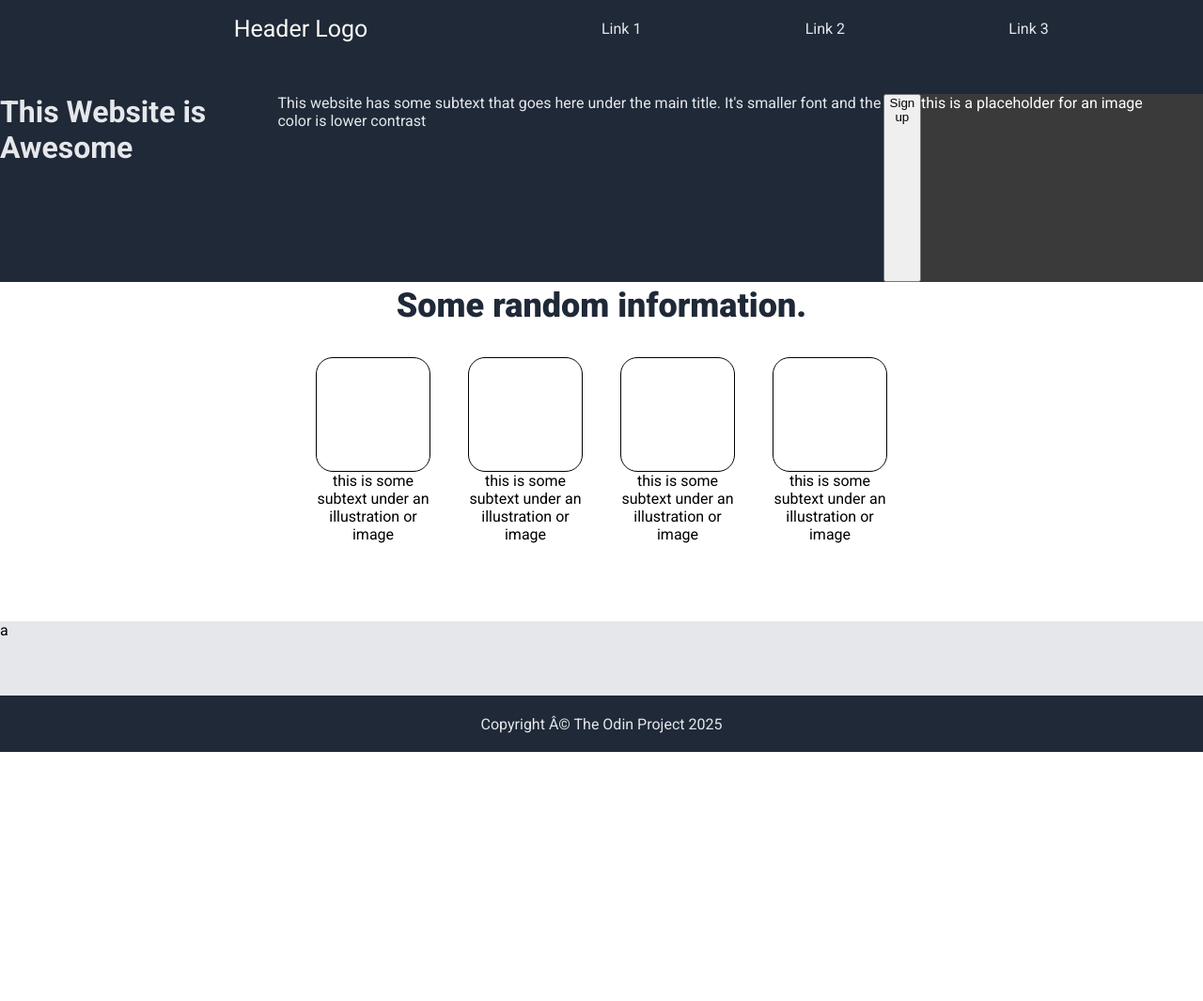
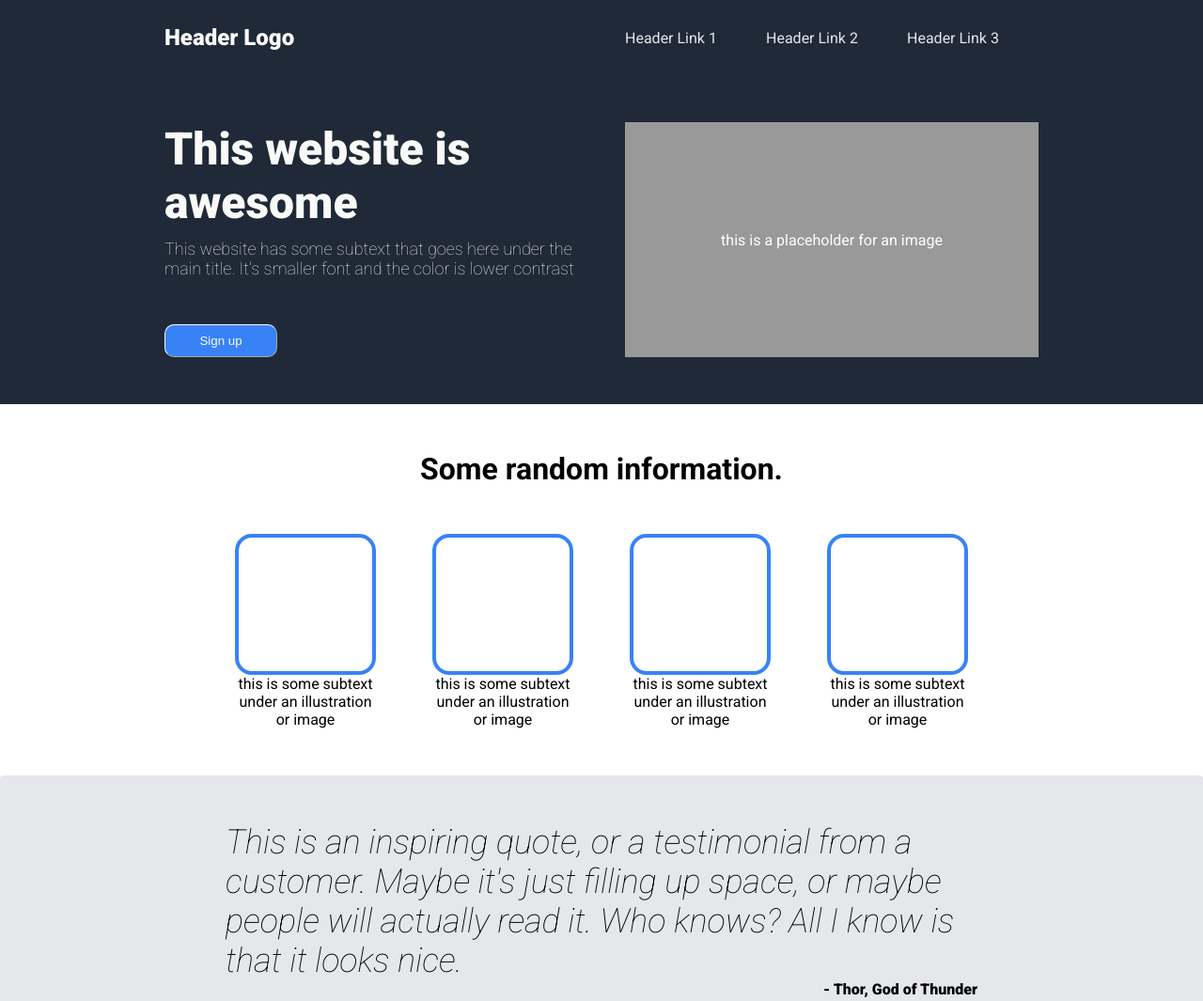
Before and after one commit to RedNoodle325/top-landing-page, a plain HTML site: page index.html in a window 1280 px wide. Shown: the top 1065 px of the page at 94% size. Before the commit the page ends 800 px from the top, so only its background shows below. Drawn offline with Linux system fonts and the light colour scheme.

Commit message:
ketchup date 11/1

```diff
--- a/index.html
+++ b/index.html
@@ -13,33 +13,32 @@
     />
     <link rel="stylesheet" href="styles/styles.css" />
   </head>
-  <body>
-    <div class="page-layout">
-      <header>
-        <div class="logo-box">Header Logo</div>
+  <body class="page-layout">
+    <div class="hdr">
+      <div class="hdr-logo">Header Logo</div>
       <div class="hdr-links">
-          <a href="">Link 1</a>
-          <a href="">Link 2</a>
-          <a href="">Link 3</a>
+        <a href="">Header Link 1</a>
+        <a href="">Header Link 2</a>
+        <a href="">Header Link 3</a>
       </div>
-      </header>
-      <div class="signup-box">
-        <div clas="leftbox">
-          <div class="lefttext">
-            <h1>This Website is Awesome</h1>
+    </div>
+    <div class="top">
+      <div class="leftbox">
+        <div class="textbox">
+          <h1>This website is awesome</h1>
           <p>
             This website has some subtext that goes here under the main title.
             It's smaller font and the color is lower contrast
           </p>
         </div>
-          <button>Sign up</button>
+        <button class="button">Sign up</button>
       </div>
       <div class="rightbox">
         <div class="placeholder-img">this is a placeholder for an image</div>
       </div>
     </div>
-      <div class="card-box">
-        <div class="card-text">Some random information.</div>
+    <div class="middle">
+      <h1>Some random information.</h1>
       <div class="card-group">
         <div class="card-caption">
           <div class="card"></div>
@@ -59,8 +58,14 @@
         </div>
       </div>
     </div>
-      <div class="quote-box">a</div>
-      <footer>Copyright © The Odin Project 2025</footer>
+    <div class="bottom">
+      <div class="quote">
+        This is an inspiring quote, or a testimonial from a customer. Maybe it's just filling up space, or maybe people will actually read it. Who knows? All I know is that it looks nice.
       </div>
+      <div class="signature-quote">
+       <p>- Thor, God of Thunder</p>
+      </div>
+    </div>
+    <div class="ftr">Copyright © The Odin Project 2025</div>
   </body>
 </html>
--- a/styles/styles.css
+++ b/styles/styles.css
@@ -3,64 +3,121 @@
 * {
   margin: 0;
   padding: 0;
-  display: flex;
-  flex: 1 1 auto;
+  box-sizing: border-box;
+  flex: 1 1 1;
 }
 
-head {
-    display: none;
+div {
+  display: flex;
 }
-
-.page-layout {
-
+body {
+  display: flex;
   flex-direction: column;
   justify-content: space-between;
   min-height: 100vh;
-  flex: 1;
   font-family: "Roboto";
-}
+  align-items: stretch;
+  }
+
+  body > * {
+    padding: 0 175px;
+  }
+
 /* Header Parts*/
 
-header {
+.hdr {
+  display: flex;
+  flex-direction: row;
   color: #e5e7eb;
   background-color: #1f2937;
-  height: 60px;
-
-  justify-content: center;
-  flex-grow: 0;
   align-items: center;
-  padding-bottom: 40px;
+  justify-content: space-evenly;
+  width: 100%;
+  height: 5em;
+  padding: 10px 175px;
+  gap: 50px;
 }
 
-.logo-box {
+.hdr-logo {
   color: #f9faf8;
-  justify-content: center;
   flex: 1;
-  font-size: 25px;
+  font-size: 24px;
+  font-weight: 900;
 }
 
 .hdr-links {
-  justify-content: center;
+  justify-content: space-evenly;
+  gap: 10px;
   flex: 1;
-  gap: 10px;
 }
 
 .hdr-links a {
   text-decoration: none;
   color: #e5e7eb;
+  flex: 1;
 }
 
-/* Content Boxes */
+/* Body Boxes */
 
-.signup-box {
+.top {
   color: #e5e7eb;
   background-color: #1f2937;
-  flex: 1;
+  flex: 1 1 auto;
+  align-items:stretch;
+  justify-content: space-evenly;
+  padding: 50px 175px;
+  gap: 50px;
+  height: 350px;
+
+}
+
+.middle {
+  justify-content: space-evenly;
+  align-items: stretch;
+  text-align: center;
+  flex-direction: column;
+  flex-grow: 1 1 auto;
+  padding: 50px 175px;
+  gap: 50px;
+}
+
+.cta {
+  display: flex;
+
+}
+
+.bottom {
+  align-self: stretch;
+  display: flex;
+  flex-direction: column;
+  background-color: #e5e7eb;
+  flex-grow: 1 1 auto;
+  align-items: center;
+  padding: 50px 175px;
+  border-radius: 4px;
   justify-content: center;
 }
 
+/* Top Box */
+
 .leftbox {
-    flex-direction: column;
+  display: flex;
+  flex-direction: column;
+  flex-basis: auto;
+  align-items: center;
+  justify-content: center;
+  flex: 1;
+  gap: 10px;
+  max-width: 500px;
+}
+
+.textbox {
+  flex-direction: column;
+  flex: 1 1 auto;
+  align-items: stretch;
+  font-size: 18px;
+  font-weight: 100;
+  gap: 10px;
 }
 
 .leftbox h1 {
@@ -69,72 +126,87 @@ header {
   font-weight: 900;
 }
 
-.placeholder-img {
-  height: 200px;
-  width: 300px;
-  background-color: #3a3a3a;
-  color: white;
+.rightbox {
+  flex-basis: 1;
+  flex-grow: 1;
+  flex-shrink: 500px;
+  flex: 1;
+  align-items: center;
+  background-color: #999999;
+  color:white;
+  justify-content: center;
+  max-width: 500px;
 }
 
-.card-box {
-
-  flex-direction: column;
-  flex-grow: 1;
+button {
+  height: 35px;
+  width: 120px;
+  justify-content: center;
+  align-self: flex-start;
+  background-color: #3882F6;
+  border-radius: 10px;
+  color: #f9faf8;
+  border-color: #f9f9f9;
+  border-width: 1px;
 }
 
-.card-text {
+/* Middle Box */
 
-  align-items: center;
-  justify-content: center;
+
+.cardbox h1 {
   font-size: 36px;
   font-weight: 900;
   color: #1f2937;
-  flex: 1;
-  max-height: 50px;
 }
 
 .card-caption {
-
   flex-direction: column;
   justify-content: center;
   align-items: flex-start;
   flex: 1;
-  max-width: 122px;
+  max-width: 150px;
   text-align: center;
 }
 
 .card-group {
-
   flex-direction: row;
   flex-wrap: wrap;
   justify-content: center;
   flex-grow: 1;
-  gap: 40px;
+  gap: 60px;
   align-items: flex-start;
-  padding: 30px;
 }
 
 .card {
-  border: solid black;
-  border-width: thin;
+  border: solid #3882F6;
+  border-width: 4px;
   border-radius: 18px;
-  height: 100px;
-  width: 100px;
+  height: 150px;
+  width: 150px;
   padding: 10px;
 }
 
-.quote-box {
-  background-color: #e5e7eb;
-  flex-grow: 1;
+.quote {
+  text-align: left;
+  font-style: italic;
+  font-size: 36px;
+  font-weight: 200;
+  width: 800px;
 }
 
+.signature-quote {
+  align-self: center;
+  font-weight: 900;
+  width: 800px;
+  justify-content: flex-end;
+}
 /* Footer */
-footer {
-
+.ftr {
   justify-content: center;
   align-items: center;
   color: #e5e7eb;
   background-color: #1f2937;
-  height: 60px;
   flex-grow: 0;
+  flex-shrink: 0;
+  flex-basis: 5em;
 }
```
Also changed, not shown: 1 other file. Lines whose indentation alone changed are shown as unchanged.
